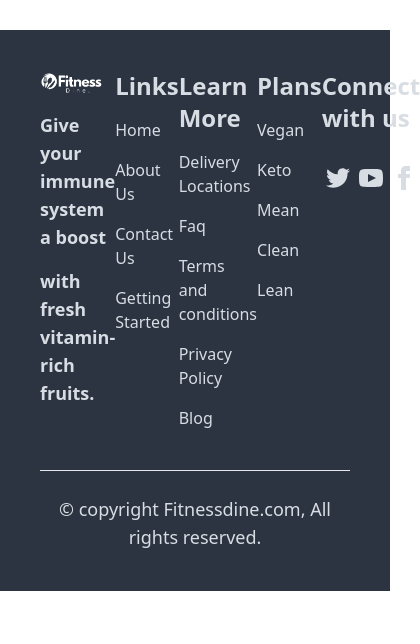
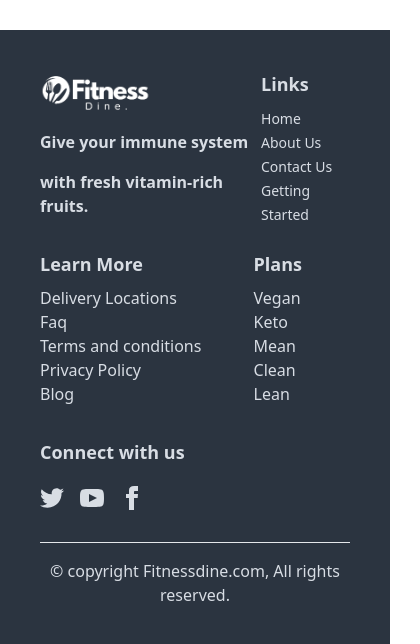
Before and after one commit to hridoy-islam/ResturantLaravelReact, a React (Vite) app in the folder react/: page /login in a window 390 px wide. Shown: the part 682-1326 px from the top of the page, 420 px wide, since content can reach past the window. Before the commit the page ends 1273 px from the top, so only its background shows below. Built offline with nearby package versions, Linux system fonts and the light colour scheme; no server answers.

Commit message:
responsive

```diff
--- a/react/src/Components/Shared/Banner.jsx
+++ b/react/src/Components/Shared/Banner.jsx
@@ -26,9 +26,9 @@ export default function Banner() {
                             <div className="mt-10 flex items-center lg:justify-start justify-center gap-x-6">
                                 <a
                                     href="#"
-                                    className="rounded-full flex items-center justify-around bg-primary px-6 py-3 text-md lg:text-md font-semibold text-white shadow-sm hover:bg-secondary focus-visible:outline focus-visible:outline-2 focus-visible:outline-offset-2 focus-visible:outline-indigo-600"
+                                    className="rounded-full flex items-center justify-around bg-primary lg:px-6 lg:py-3 px-4 py-2 text-md lg:text-md font-semibold text-white shadow-sm hover:bg-secondary focus-visible:outline focus-visible:outline-2 focus-visible:outline-offset-2 focus-visible:outline-indigo-600"
                                 >
-                                    <span className='p-2 mr-2 rounded-full bg-white text-gray-900'><svg xmlns="http://www.w3.org/2000/svg" viewBox="0 0 24 24" fill="currentColor" className="w-6 h-6">
+                                    <span className='p-2 mr-2 rounded-full bg-white text-gray-900'><svg xmlns="http://www.w3.org/2000/svg" viewBox="0 0 24 24" fill="currentColor" className="w-4 h-4 lg:w-6 lg:h-6">
                                         <path fillRule="evenodd" d="M12.97 3.97a.75.75 0 011.06 0l7.5 7.5a.75.75 0 010 1.06l-7.5 7.5a.75.75 0 11-1.06-1.06l6.22-6.22H3a.75.75 0 010-1.5h16.19l-6.22-6.22a.75.75 0 010-1.06z" clipRule="evenodd" />
                                     </svg>
                                     </span>  Get started
--- a/react/src/Components/Shared/Footer.jsx
+++ b/react/src/Components/Shared/Footer.jsx
@@ -4,46 +4,50 @@ const Footer = () => {
     return (
         <footer className=" p-10 bg-neutral text-neutral-content">
             <div>
-                <div className="footer-top flex justify-around w-full">
+                <div className="footer-top grid lg:grid-cols-2 gap-6 w-full">
+                    <div className='flex justify-between lg:justify-around'>
                         <div>
-                        <img className='w-10/12' src={logo} alt="logo" />
-                        <p className="text-lg font-semibold py-4">Give your immune system a boost</p>
-                        <p className="text-lg font-semibold">with fresh vitamin-rich fruits.</p>
+                            <img className='lg:w-10/12 w-6/12' src={logo} alt="logo" />
+                            <p className="lg:text-lg text-md font-semibold py-4">Give your immune system</p>
+                            <p className="lg:text-lg text-md font-semibold">with fresh vitamin-rich fruits.</p>
                         </div>
                         <div>
-                        <h3 className="text-2xl font-bold pb-2">Links</h3>
-                        <p className="py-2"><a className="text-md font-medium" href="">Home</a></p>
-                        <p className="py-2"><a className="text-md font-medium" href="">About Us</a></p>
-                        <p className="py-2"><a className="text-md font-medium" href="">Contact Us</a></p>
-                        <p className="py-2"><a className="text-md font-medium" href="">Getting Started</a></p>
+                            <h3 className="lg:text-2xl text-lg font-bold pb-2">Links</h3>
+                            <p className="lg:py-2"><a className="lg:text-md text-sm font-medium" href="">Home</a></p>
+                            <p className="lg:py-2"><a className="lg:text-md text-sm font-medium" href="">About Us</a></p>
+                            <p className="lg:py-2"><a className="lg:text-md text-sm font-medium" href="">Contact Us</a></p>
+                            <p className="lg:py-2"><a className="lg:text-md text-sm font-medium" href="">Getting Started</a></p>
+                        </div>
+                    </div>
+                    <div className='flex justify-between lg:justify-around'>
+                        <div>
+                            <h3 className="lg:text-2xl text-lg font-bold pb-2">Learn More</h3>
+                            <p className="lg:py-2"><a className="text-md font-medium" href="">Delivery Locations</a></p>
+                            <p className="lg:py-2"><a className="text-md font-medium" href="">Faq</a></p>
+                            <p className="lg:py-2"><a className="text-md font-medium" href="">Terms and conditions</a></p>
+                            <p className="lg:py-2"><a className="text-md font-medium" href="">Privacy Policy</a></p>
+                            <p className="lg:py-2"><a className="text-md font-medium" href="">Blog</a></p>
                         </div>
                         <div>
-                        <h3 className="text-2xl font-bold pb-2">Learn More</h3>
-                        <p className="py-2"><a className="text-md font-medium" href="">Delivery Locations</a></p>
-                        <p className="py-2"><a className="text-md font-medium" href="">Faq</a></p>
-                        <p className="py-2"><a className="text-md font-medium" href="">Terms and conditions</a></p>
-                        <p className="py-2"><a className="text-md font-medium" href="">Privacy Policy</a></p>
-                        <p className="py-2"><a className="text-md font-medium" href="">Blog</a></p>
+                            <h3 className="lg:text-2xl mr-12 text-lg font-bold pb-2">Plans</h3>
+                            <p className="lg:py-2"><a className="text-md font-medium" href="">Vegan</a></p>
+                            <p className="lg:py-2"><a className="text-md font-medium" href="">Keto</a></p>
+                            <p className="lg:py-2"><a className="text-md font-medium" href="">Mean</a></p>
+                            <p className="lg:py-2"><a className="text-md font-medium" href="">Clean</a></p>
+                            <p className="lg:py-2"><a className="text-md font-medium" href="">Lean</a></p>
                         </div>
-                    <div>
-                        <h3 className="text-2xl font-bold pb-2">Plans</h3>
-                        <p className="py-2"><a className="text-md font-medium" href="">Vegan</a></p>
-                        <p className="py-2"><a className="text-md font-medium" href="">Keto</a></p>
-                        <p className="py-2"><a className="text-md font-medium" href="">Mean</a></p>
-                        <p className="py-2"><a className="text-md font-medium" href="">Clean</a></p>
-                        <p className="py-2"><a className="text-md font-medium" href="">Lean</a></p>
                     </div>
-                    <div>
-                        <h3 className="text-2xl font-bold pb-2">Connect with us</h3>
-                        <div className="flex justify-around items-center mt-6">
-                            <a href=""><svg xmlns="http://www.w3.org/2000/svg" width="24" height="24" viewBox="0 0 24 24" className="fill-current"><path d="M24 4.557c-.883.392-1.832.656-2.828.775 1.017-.609 1.798-1.574 2.165-2.724-.951.564-2.005.974-3.127 1.195-.897-.957-2.178-1.555-3.594-1.555-3.179 0-5.515 2.966-4.797 6.045-4.091-.205-7.719-2.165-10.148-5.144-1.29 2.213-.669 5.108 1.523 6.574-.806-.026-1.566-.247-2.229-.616-.054 2.281 1.581 4.415 3.949 4.89-.693.188-1.452.232-2.224.084.626 1.956 2.444 3.379 4.6 3.419-2.07 1.623-4.678 2.348-7.29 2.04 2.179 1.397 4.768 2.212 7.548 2.212 9.142 0 14.307-7.721 13.995-14.646.962-.695 1.797-1.562 2.457-2.549z"></path></svg></a>
-                            <a href=""><svg xmlns="http://www.w3.org/2000/svg" width="24" height="24" viewBox="0 0 24 24" className="fill-current"><path d="M19.615 3.184c-3.604-.246-11.631-.245-15.23 0-3.897.266-4.356 2.62-4.385 8.816.029 6.185.484 8.549 4.385 8.816 3.6.245 11.626.246 15.23 0 3.897-.266 4.356-2.62 4.385-8.816-.029-6.185-.484-8.549-4.385-8.816zm-10.615 12.816v-8l8 3.993-8 4.007z"></path></svg></a>
+                </div>
+                <div className="lg:ml-20 mt-8 lg:mt-0">
+                    <h3 className="lg:text-2xl text-lg font-bold pb-2">Connect with us</h3>
+                    <div className=" flex justify-start items-center mt-3">
+                        <a className='pr-4' href=""><svg xmlns="http://www.w3.org/2000/svg" width="24" height="24" viewBox="0 0 24 24" className="fill-current"><path d="M24 4.557c-.883.392-1.832.656-2.828.775 1.017-.609 1.798-1.574 2.165-2.724-.951.564-2.005.974-3.127 1.195-.897-.957-2.178-1.555-3.594-1.555-3.179 0-5.515 2.966-4.797 6.045-4.091-.205-7.719-2.165-10.148-5.144-1.29 2.213-.669 5.108 1.523 6.574-.806-.026-1.566-.247-2.229-.616-.054 2.281 1.581 4.415 3.949 4.89-.693.188-1.452.232-2.224.084.626 1.956 2.444 3.379 4.6 3.419-2.07 1.623-4.678 2.348-7.29 2.04 2.179 1.397 4.768 2.212 7.548 2.212 9.142 0 14.307-7.721 13.995-14.646.962-.695 1.797-1.562 2.457-2.549z"></path></svg></a>
+                        <a className='pr-4' href=""><svg xmlns="http://www.w3.org/2000/svg" width="24" height="24" viewBox="0 0 24 24" className="fill-current"><path d="M19.615 3.184c-3.604-.246-11.631-.245-15.23 0-3.897.266-4.356 2.62-4.385 8.816.029 6.185.484 8.549 4.385 8.816 3.6.245 11.626.246 15.23 0 3.897-.266 4.356-2.62 4.385-8.816-.029-6.185-.484-8.549-4.385-8.816zm-10.615 12.816v-8l8 3.993-8 4.007z"></path></svg></a>
                         <a href=""><svg xmlns="http://www.w3.org/2000/svg" width="24" height="24" viewBox="0 0 24 24" className="fill-current"><path d="M9 8h-3v4h3v12h5v-12h3.642l.358-4h-4v-1.667c0-.955.192-1.333 1.115-1.333h2.885v-5h-3.808c-3.596 0-5.192 1.583-5.192 4.615v3.385z"></path></svg></a>
                     </div>
                 </div>
-                </div>
                 <div className='f-full text-center mt-8  border-t'>
-                    <p className='text-lg pt-6'>© copyright Fitnessdine.com, All rights reserved.</p>
+                    <p className='lg:text-lg text-md lg:pt-6 pt-4'>© copyright Fitnessdine.com, All rights reserved.</p>
                 </div>
             </div>
         </footer>
```
Also changed, not shown: react/src/Components/Clean.jsx (+7 -7 lines), react/src/Components/Location.jsx (+7 -7 lines), react/src/Components/Step.jsx (+11 -11 lines). Lines whose indentation alone changed are shown as unchanged.
